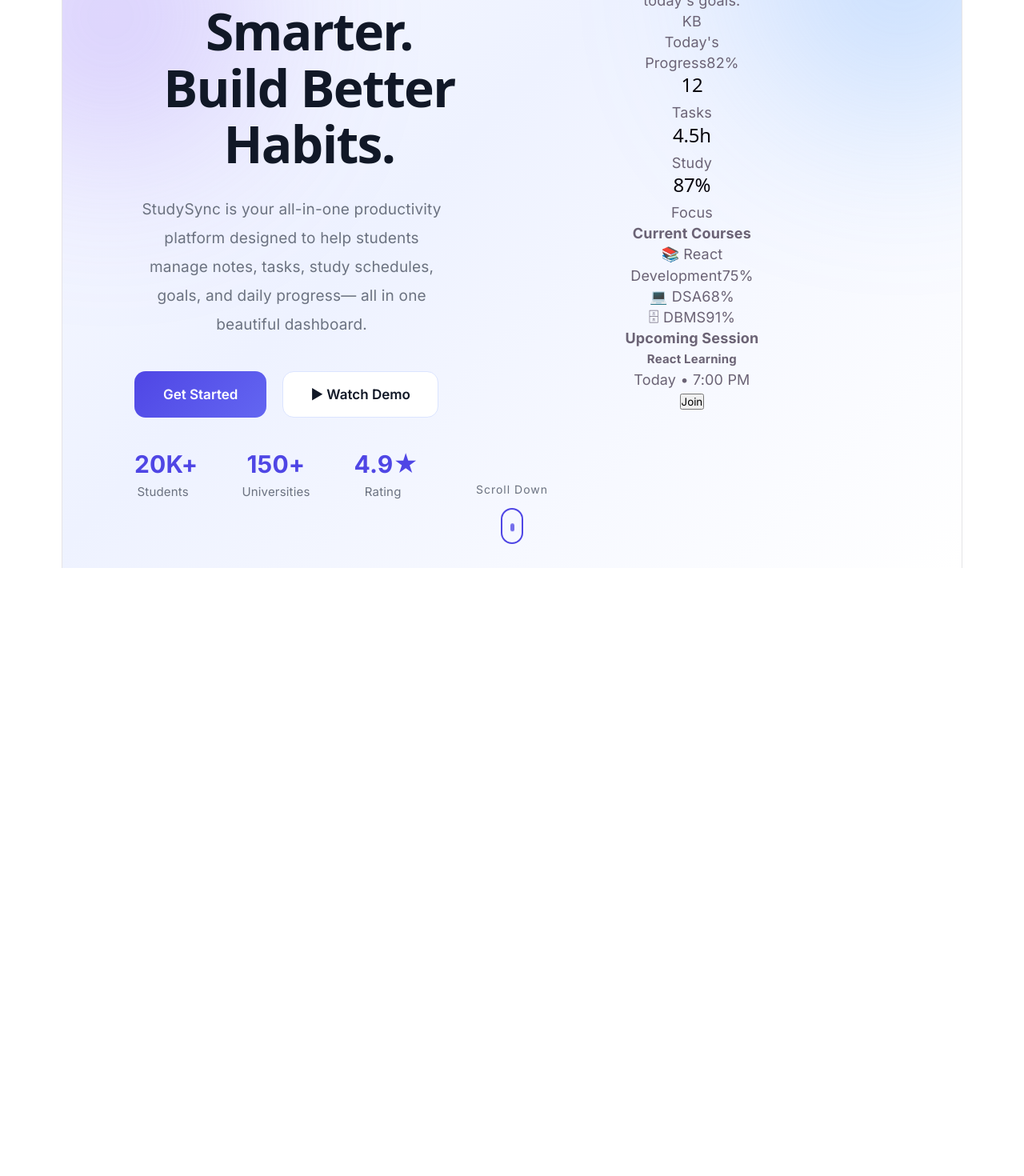
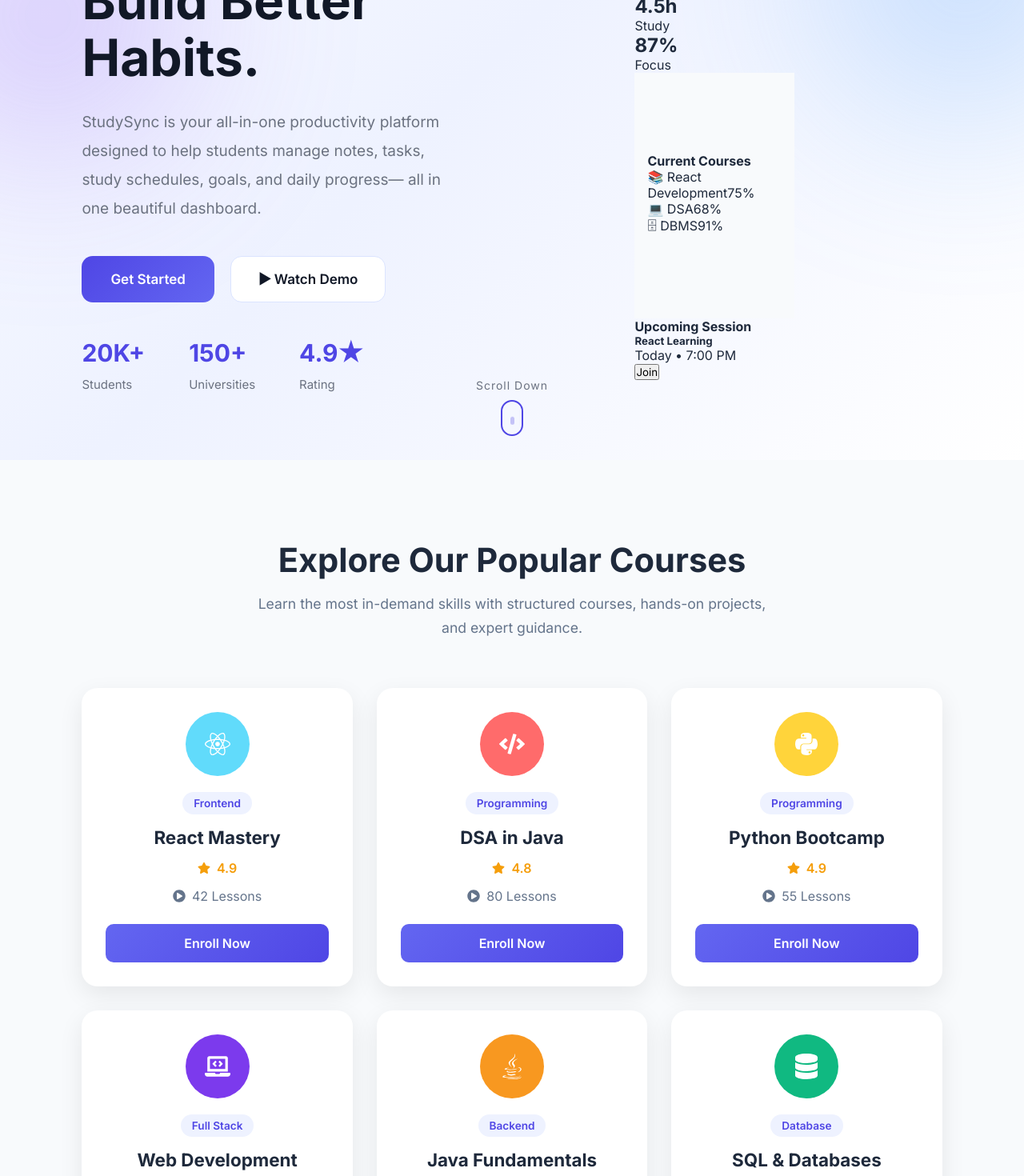
Before and after one commit to developerkrish121/StudySync, a React (Vite) app in the folder StudySync/: page / in a window 1280 px wide. Shown: the part 340-1810 px from the top of the page at 80% size. Before the commit the page ends 1050 px from the top, so only its background shows below. Built offline with nearby package versions, Linux system fonts and the light colour scheme.

Commit message:
Day 4: Added responsive course showcase with reusable CourseCard component

```diff
--- a/StudySync/package.json
+++ b/StudySync/package.json
@@ -11,7 +11,8 @@
   },
   "dependencies": {
     "react": "^19.2.7",
-    "react-dom": "^19.2.7"
+    "react-dom": "^19.2.7",
+    "react-icons": "^5.7.0"
   },
   "devDependencies": {
     "@eslint/js": "^10.0.1",
--- a/StudySync/src/App.css
+++ b/StudySync/src/App.css
@@ -1,5 +1,65 @@
+/* ===========================
+   Google Font
+=========================== */
+
+@import url("https://fonts.googleapis.com/css2?family=Poppins:wght@300;400;500;600;700&display=swap");
+
+/* ===========================
+   Global Styles
+=========================== */
+
 * {
   margin: 0;
   padding: 0;
   box-sizing: border-box;
 }
+
+html {
+  scroll-behavior: smooth;
+}
+
+body {
+  font-family: "Poppins", sans-serif;
+  background: #f8fafc;
+  color: #1e293b;
+  overflow-x: hidden;
+}
+
+/* Root Container */
+
+#root {
+  width: 100%;
+  min-height: 100vh;
+}
+
+/* Links */
+
+a {
+  text-decoration: none;
+  color: inherit;
+}
+
+/* Buttons */
+
+button {
+  font-family: inherit;
+}
+
+/* Images */
+
+img {
+  max-width: 100%;
+  display: block;
+}
+
+/* Lists */
+
+ul {
+  list-style: none;
+}
+
+/* Sections */
+
+section {
+  width: 100%;
+}
--- a/StudySync/src/App.jsx
+++ b/StudySync/src/App.jsx
@@ -1,12 +1,15 @@
 import "./App.css";
 import Hero from "./components/Hero";
 import Navbar from "./components/Navbar";
+import Courses from "./components/Courses";
+
 
 function App() {
   return (
     <>
       <Navbar />
       <Hero />
+      <Courses />
     </>
   );
 }
--- /dev/null
+++ b/StudySync/src/components/CourseCard.css
@@ -0,0 +1,134 @@
+/* ===========================
+   Course Card
+=========================== */
+
+.course-card {
+  background: #ffffff;
+  border-radius: 20px;
+  padding: 30px;
+  text-align: center;
+  box-shadow: 0 10px 30px rgba(0, 0, 0, 0.08);
+  transition: all 0.3s ease;
+  cursor: pointer;
+}
+
+.course-card:hover {
+  transform: translateY(-10px);
+  box-shadow: 0 20px 40px rgba(99, 102, 241, 0.25);
+}
+
+/* ===========================
+   Course Icon
+=========================== */
+
+.course-icon {
+  width: 80px;
+  height: 80px;
+  margin: auto;
+  border-radius: 50%;
+  display: flex;
+  justify-content: center;
+  align-items: center;
+  color: white;
+  font-size: 2rem;
+  margin-bottom: 20px;
+}
+
+/* ===========================
+   Category
+=========================== */
+
+.course-category {
+  display: inline-block;
+  background: #eef2ff;
+  color: #4f46e5;
+  padding: 6px 14px;
+  border-radius: 30px;
+  font-size: 0.85rem;
+  font-weight: 600;
+  margin-bottom: 15px;
+}
+
+/* ===========================
+   Title
+=========================== */
+
+.course-card h3 {
+  color: #1e293b;
+  font-size: 1.4rem;
+  margin-bottom: 15px;
+}
+
+/* ===========================
+   Rating
+=========================== */
+
+.course-rating {
+  display: flex;
+  justify-content: center;
+  align-items: center;
+  gap: 8px;
+  margin-bottom: 15px;
+  color: #f59e0b;
+  font-weight: 600;
+}
+
+.star {
+  font-size: 1rem;
+}
+
+/* ===========================
+   Lessons
+=========================== */
+
+.lessons {
+  display: flex;
+  justify-content: center;
+  align-items: center;
+  gap: 8px;
+  color: #64748b;
+  margin-bottom: 25px;
+}
+
+/* ===========================
+   Button
+=========================== */
+
+.course-btn {
+  width: 100%;
+  border: none;
+  outline: none;
+  padding: 14px;
+  border-radius: 10px;
+  background: linear-gradient(135deg, #6366f1, #4f46e5);
+  color: white;
+  font-size: 1rem;
+  font-weight: 600;
+  cursor: pointer;
+  transition: 0.3s;
+}
+
+.course-btn:hover {
+  background: linear-gradient(135deg, #4f46e5, #3730a3);
+  transform: scale(1.03);
+}
+
+/* ===========================
+   Responsive
+=========================== */
+
+@media (max-width: 768px) {
+  .course-card {
+    padding: 25px;
+  }
+
+  .course-card h3 {
+    font-size: 1.2rem;
+  }
+
+  .course-icon {
+    width: 70px;
+    height: 70px;
+    font-size: 1.8rem;
+  }
+}
--- /dev/null
+++ b/StudySync/src/components/CourseCard.jsx
@@ -0,0 +1,43 @@
+import "./CourseCard.css";
+import { FaStar, FaPlayCircle } from "react-icons/fa";
+
+function CourseCard({ course }) {
+  return (
+    <div className="course-card">
+      {/* Course Icon */}
+      <div
+        className="course-icon"
+        style={{ backgroundColor: course.color }}
+      >
+        {course.icon}
+      </div>
+
+      {/* Category */}
+      <span className="course-category">
+        {course.category}
+      </span>
+
+      {/* Course Title */}
+      <h3>{course.title}</h3>
+
+      {/* Rating */}
+      <div className="course-rating">
+        <FaStar className="star" />
+        <span>{course.rating}</span>
+      </div>
+
+      {/* Lessons */}
+      <p className="lessons">
+        <FaPlayCircle />
+        {course.lessons} Lessons
+      </p>
+
+      {/* Button */}
+      <button className="course-btn">
+        Enroll Now
+      </button>
+    </div>
+  );
+}
+
+export default CourseCard;
--- /dev/null
+++ b/StudySync/src/components/Courses.css
@@ -0,0 +1,71 @@
+/* ===========================
+   Courses Section
+=========================== */
+
+.courses {
+  padding: 100px 8%;
+  background: #f8fafc;
+}
+
+.courses-container {
+  max-width: 1200px;
+  margin: auto;
+}
+
+.courses h2 {
+  text-align: center;
+  font-size: 2.6rem;
+  color: #1e293b;
+  margin-bottom: 15px;
+}
+
+.courses-subtitle {
+  text-align: center;
+  color: #64748b;
+  font-size: 1.1rem;
+  max-width: 650px;
+  margin: 0 auto 60px;
+  line-height: 1.7;
+}
+
+/* ===========================
+   Grid Layout
+=========================== */
+
+.courses-grid {
+  display: grid;
+  grid-template-columns: repeat(3, 1fr);
+  gap: 30px;
+}
+
+/* ===========================
+   Responsive Design
+=========================== */
+
+@media (max-width: 992px) {
+  .courses-grid {
+    grid-template-columns: repeat(2, 1fr);
+  }
+
+  .courses h2 {
+    font-size: 2.2rem;
+  }
+}
+
+@media (max-width: 768px) {
+  .courses {
+    padding: 80px 5%;
+  }
+
+  .courses-grid {
+    grid-template-columns: 1fr;
+  }
+
+  .courses h2 {
+    font-size: 2rem;
+  }
+
+  .courses-subtitle {
+    font-size: 1rem;
+  }
+}
--- /dev/null
+++ b/StudySync/src/components/Courses.jsx
@@ -0,0 +1,90 @@
+import "./Courses.css";
+import CourseCard from "./CourseCard";
+import {
+  FaReact,
+  FaPython,
+  FaJava,
+  FaCode,
+  FaLaptopCode,
+  FaDatabase,
+} from "react-icons/fa";
+
+function Courses() {
+  const courses = [
+    {
+      id: 1,
+      icon: <FaReact />,
+      title: "React Mastery",
+      category: "Frontend",
+      lessons: 42,
+      rating: "4.9",
+      color: "#61DBFB",
+    },
+    {
+      id: 2,
+      icon: <FaCode />,
+      title: "DSA in Java",
+      category: "Programming",
+      lessons: 80,
+      rating: "4.8",
+      color: "#FF6B6B",
+    },
+    {
+      id: 3,
+      icon: <FaPython />,
+      title: "Python Bootcamp",
+      category: "Programming",
+      lessons: 55,
+      rating: "4.9",
+      color: "#FFD43B",
+    },
+    {
+      id: 4,
+      icon: <FaLaptopCode />,
+      title: "Web Development",
+      category: "Full Stack",
+      lessons: 70,
+      rating: "4.8",
+      color: "#7C3AED",
+    },
+    {
+      id: 5,
+      icon: <FaJava />,
+      title: "Java Fundamentals",
+      category: "Backend",
+      lessons: 50,
+      rating: "4.7",
+      color: "#F89820",
+    },
+    {
+      id: 6,
+      icon: <FaDatabase />,
+      title: "SQL & Databases",
+      category: "Database",
+      lessons: 35,
+      rating: "4.8",
+      color: "#10B981",
+    },
+  ];
+
+  return (
+    <section className="courses" id="courses">
+      <div className="courses-container">
+        <h2>Explore Our Popular Courses</h2>
+
+        <p className="courses-subtitle">
+          Learn the most in-demand skills with structured courses, hands-on
+          projects, and expert guidance.
+        </p>
+
+        <div className="courses-grid">
+          {courses.map((course) => (
+            <CourseCard key={course.id} course={course} />
+          ))}
+        </div>
+      </div>
+    </section>
+  );
+}
+
+export default Courses;
--- a/StudySync/src/index.css
+++ b/StudySync/src/index.css
@@ -1,111 +1,5 @@
-:root {
-  --text: #6b6375;
-  --text-h: #08060d;
-  --bg: #fff;
-  --border: #e5e4e7;
-  --code-bg: #f4f3ec;
-  --accent: #aa3bff;
-  --accent-bg: rgba(170, 59, 255, 0.1);
-  --accent-border: rgba(170, 59, 255, 0.5);
-  --social-bg: rgba(244, 243, 236, 0.5);
-  --shadow:
-    rgba(0, 0, 0, 0.1) 0 10px 15px -3px, rgba(0, 0, 0, 0.05) 0 4px 6px -2px;
-
-  --sans: system-ui, 'Segoe UI', Roboto, sans-serif;
-  --heading: system-ui, 'Segoe UI', Roboto, sans-serif;
-  --mono: ui-monospace, Consolas, monospace;
-
-  font: 18px/145% var(--sans);
-  letter-spacing: 0.18px;
-  color-scheme: light dark;
-  color: var(--text);
-  background: var(--bg);
-  font-synthesis: none;
-  text-rendering: optimizeLegibility;
-  -webkit-font-smoothing: antialiased;
-  -moz-osx-font-smoothing: grayscale;
-
-  @media (max-width: 1024px) {
-    font-size: 16px;
-  }
-}
-
-@media (prefers-color-scheme: dark) {
-  :root {
-    --text: #9ca3af;
-    --text-h: #f3f4f6;
-    --bg: #16171d;
-    --border: #2e303a;
-    --code-bg: #1f2028;
-    --accent: #c084fc;
-    --accent-bg: rgba(192, 132, 252, 0.15);
-    --accent-border: rgba(192, 132, 252, 0.5);
-    --social-bg: rgba(47, 48, 58, 0.5);
-    --shadow:
-      rgba(0, 0, 0, 0.4) 0 10px 15px -3px, rgba(0, 0, 0, 0.25) 0 4px 6px -2px;
-  }
-
-  #social .button-icon {
-    filter: invert(1) brightness(2);
-  }
-}
-
-body {
+* {
   margin: 0;
-}
-
-#root {
-  width: 1126px;
-  max-width: 100%;
-  margin: 0 auto;
-  text-align: center;
-  border-inline: 1px solid var(--border);
-  min-height: 100svh;
-  display: flex;
-  flex-direction: column;
+  padding: 0;
   box-sizing: border-box;
 }
-
-h1,
-h2 {
-  font-family: var(--heading);
-  font-weight: 500;
-  color: var(--text-h);
-}
-
-h1 {
-  font-size: 56px;
-  letter-spacing: -1.68px;
-  margin: 32px 0;
-  @media (max-width: 1024px) {
-    font-size: 36px;
-    margin: 20px 0;
-  }
-}
-h2 {
-  font-size: 24px;
-  line-height: 118%;
-  letter-spacing: -0.24px;
-  margin: 0 0 8px;
-  @media (max-width: 1024px) {
-    font-size: 20px;
-  }
-}
-p {
-  margin: 0;
-}
-
-code,
-.counter {
-  font-family: var(--mono);
-  display: inline-flex;
-  border-radius: 4px;
-  color: var(--text-h);
-}
-
-code {
-  font-size: 15px;
-  line-height: 135%;
-  padding: 4px 8px;
-  background: var(--code-bg);
-}
```
Also changed, not shown: 1 other file (tests, documents, lock files or other folders).
